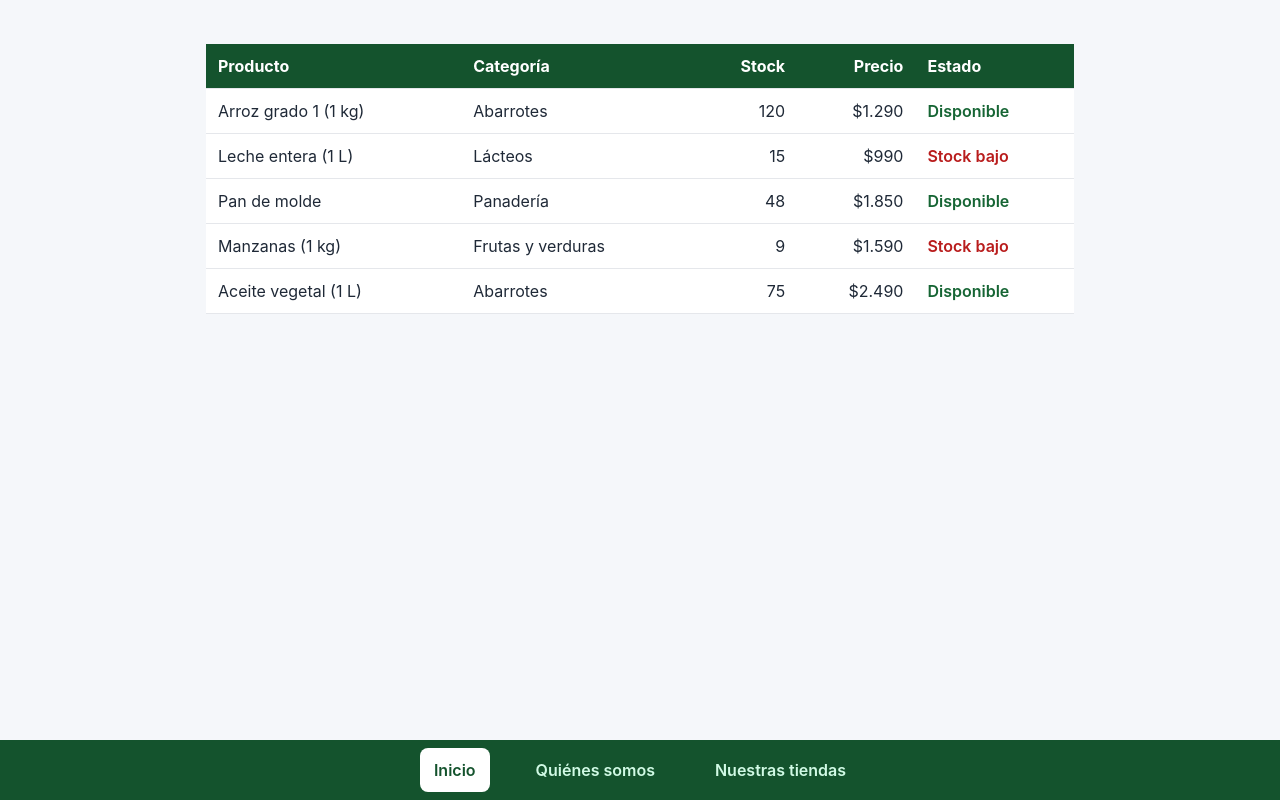
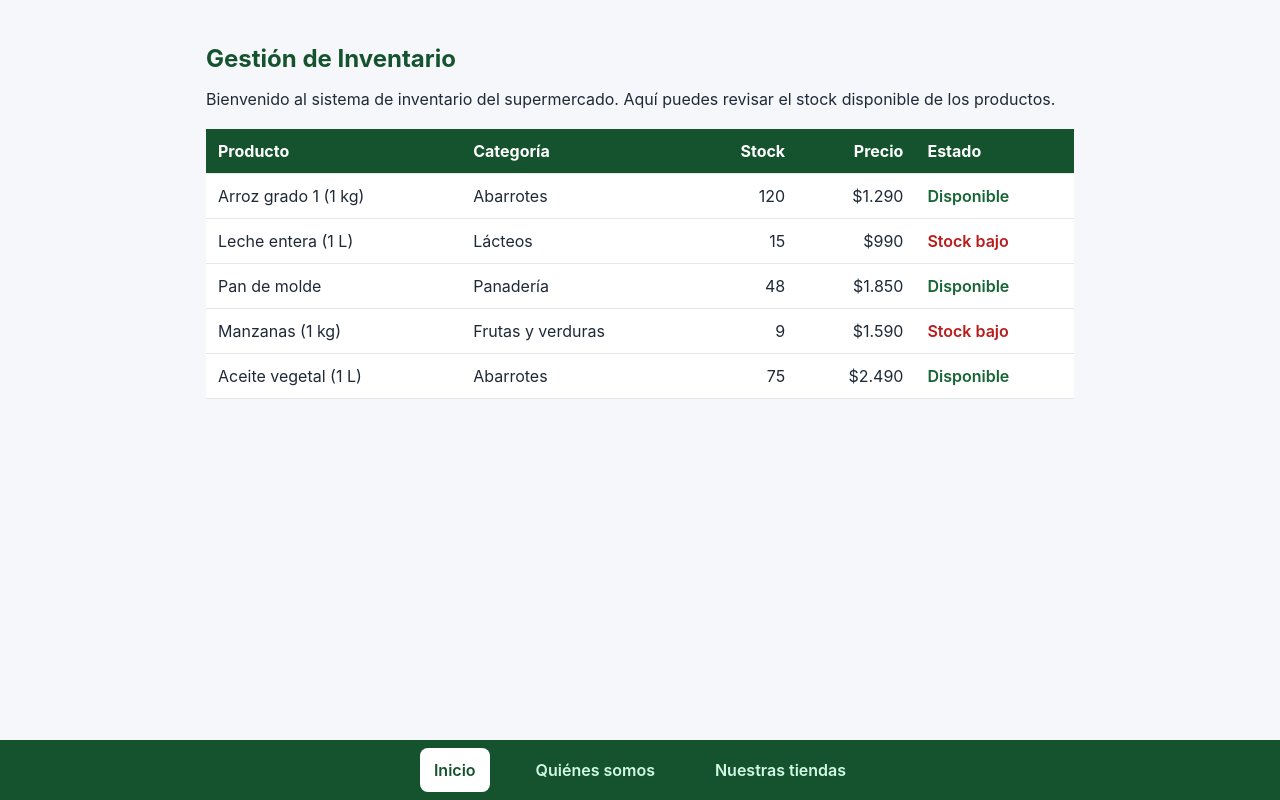
Before and after one commit to Francisca-Valenzuela/supermercado-francisca-valenzuela-PFY2202, a React (Create React App) app: page / in a window 1280 px wide. Built offline with nearby package versions, Linux system fonts and the light colour scheme.

Commit message:
Restaura encabezado y descripción en la página Home

```diff
--- a/src/pages/Home.js
+++ b/src/pages/Home.js
@@ -8,6 +8,13 @@ function Home() {
   ];
 
   return (
+    <section className="page">
+      <h1>Gestión de Inventario</h1>
+      <p>
+        Bienvenido al sistema de inventario del supermercado. Aquí puedes revisar
+        el stock disponible de los productos.
+      </p>
+
       <div className="tabla-contenedor">
         <table className="tabla-inventario">
           <thead>
@@ -34,6 +41,7 @@ function Home() {
           </tbody>
         </table>
       </div>
+    </section>
   );
 }
 
```
Lines whose indentation alone changed are shown as unchanged.
